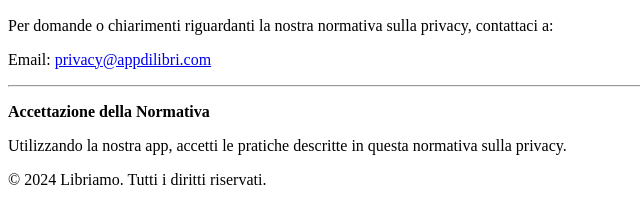
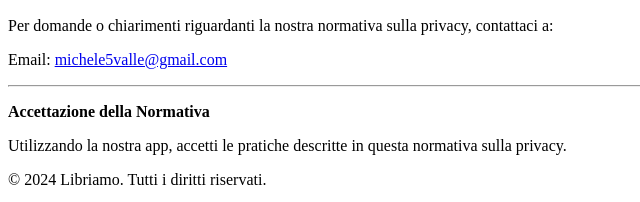
Before and after one commit to mike5v/privacy-libriamo, a plain HTML site: page index.html in a window 1280 px wide. Shown: the part 709-911 px from the top of the page, 0-640 px from the left. Drawn offline with Linux system fonts and the light colour scheme.

Commit message:
Update index.html

```diff
--- a/index.html
+++ b/index.html
@@ -32,7 +32,7 @@
 
     <h2>Contatti</h2>
     <p>Per domande o chiarimenti riguardanti la nostra normativa sulla privacy, contattaci a:</p>
-    <p>Email: <a href="mailto:michele5valle@gmail.com">privacy@appdilibri.com</a></p>
+    <p>Email: <a href="mailto:michele5valle@gmail.com">michele5valle@gmail.com</a></p>
 
     <hr>
 
```
